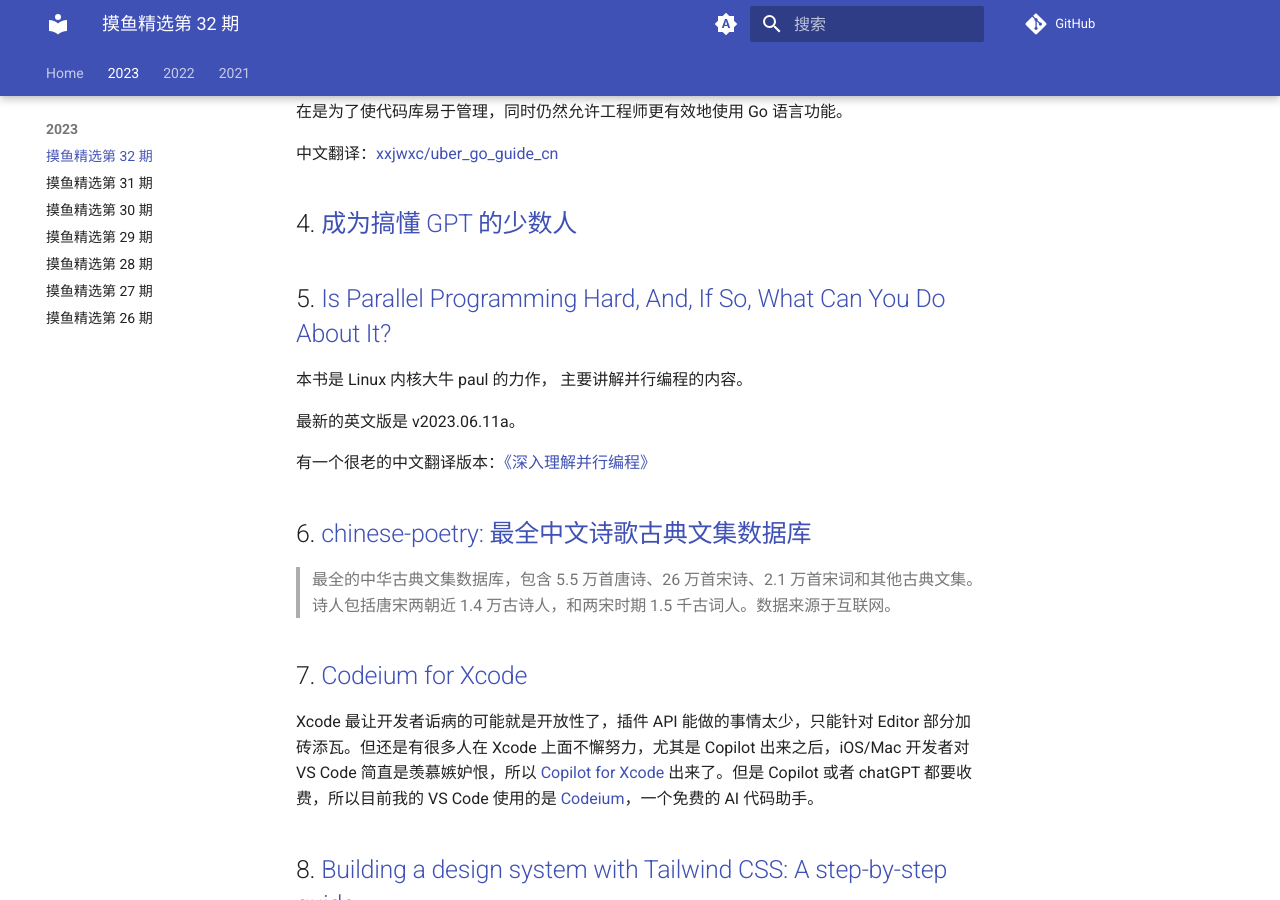
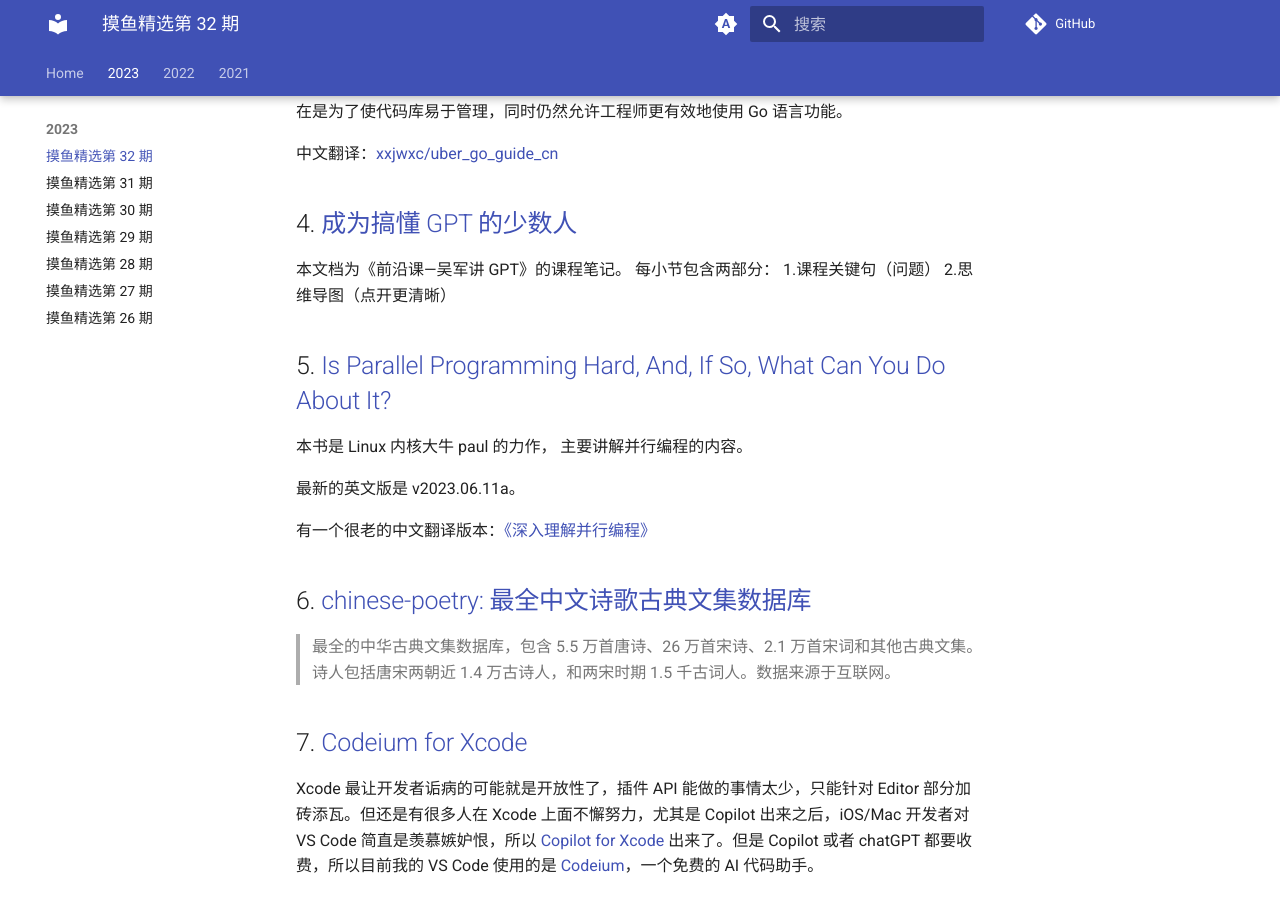
Before and after one commit to calvingit/reading, an MkDocs documentation site: the page built from docs/2023/2023-08-20-摸鱼精选第32期.md, in a window 1280 px wide and 900 px high, scrolled down 464 px. Built offline with MkDocs 1.6.1 and Material for MkDocs 9.7.7, drawn with Linux system fonts in a browser that asks for light colours; comment, search, counter and statistics services are not loaded.

Commit message:
update 32th

```diff
--- a/docs/2023/2023-08-20-摸鱼精选第32期.md
+++ b/docs/2023/2023-08-20-摸鱼精选第32期.md
@@ -15,6 +15,9 @@
 中文翻译：[xxjwxc/uber_go_guide_cn](github.com/xxjwxc/uber_go_guide_cn)
 
 ## 4. [成为搞懂 GPT 的少数人](https://docs.qq.com/aio/DWVZ2ZXZ0RW9xb2Z4?p=XeFtQCxmgqB3SpZeKodGpg)
+
+本文档为《前沿课—吴军讲 GPT》的课程笔记。
+每小节包含两部分： 1.课程关键句（问题） 2.思维导图（点开更清晰）
 
 ## 5. [Is Parallel Programming Hard, And, If So, What Can You Do About It?](https://mirrors.edge.kernel.org/pub/linux/kernel/people/paulmck/perfbook/perfbook.html)
 
```
Also changed, not shown: other parts of docs/2023/2023-08-20-摸鱼精选第32期.md (+2 -0 lines).
